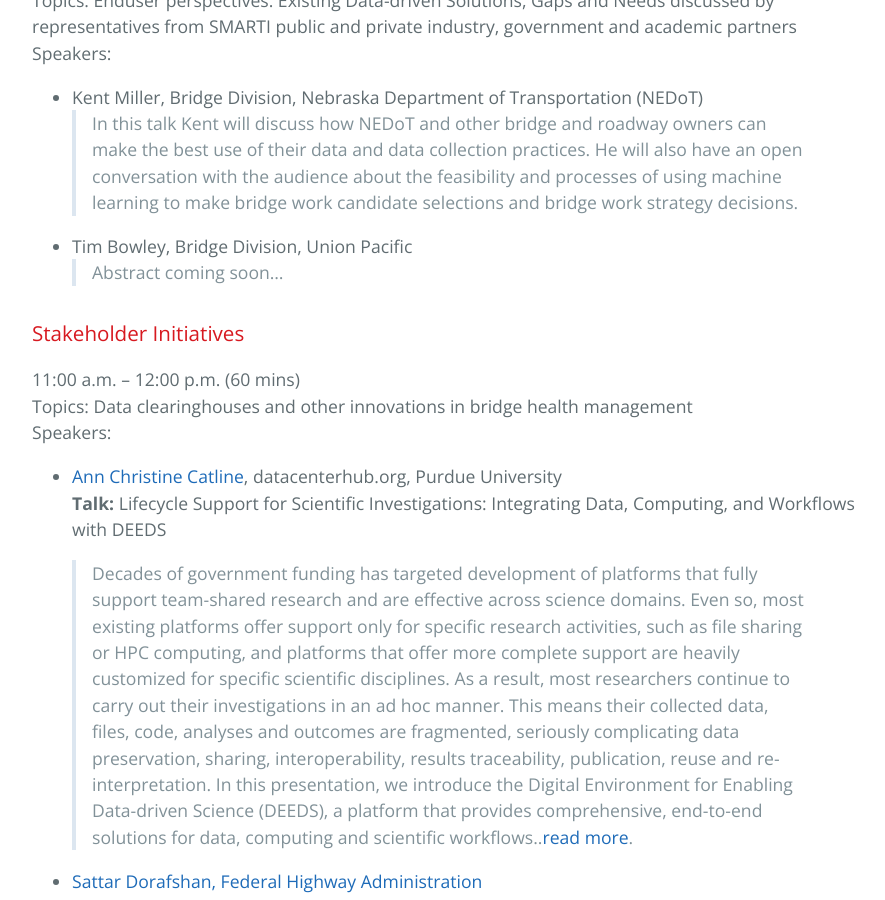
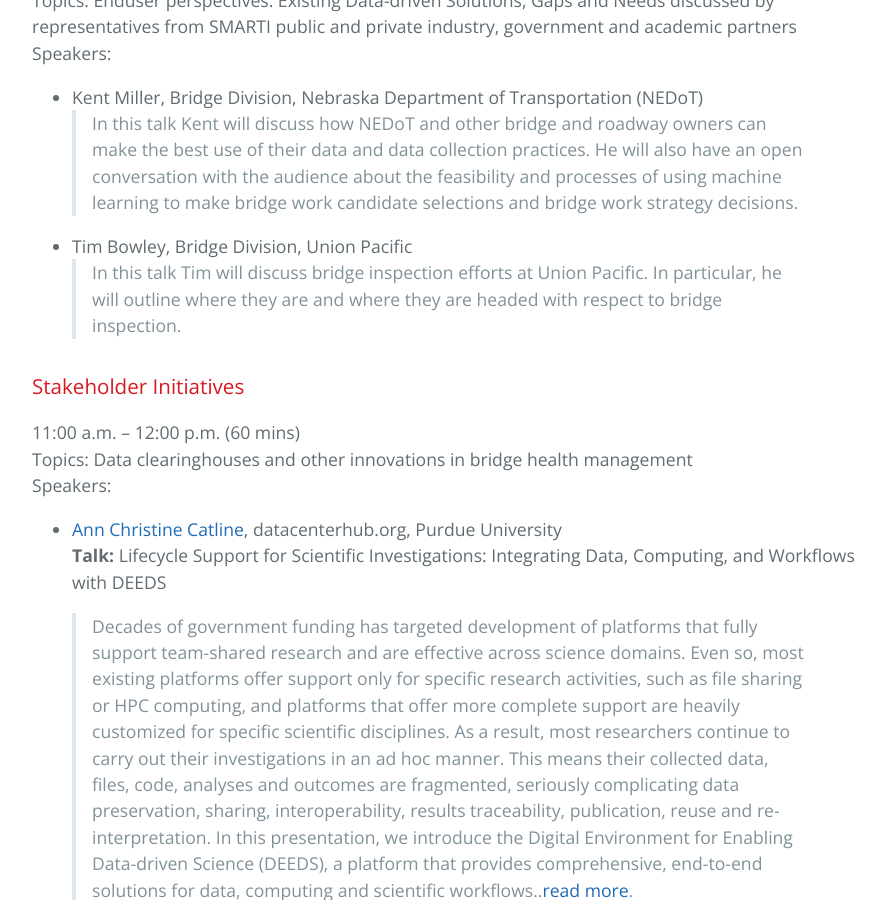
Before and after one commit to BridgingBigData/BridgingBigData.github.io, a Jekyll site: the page built from pages/bbd2019agenda.md, in a window 1280 px wide and 900 px high, scrolled down 1730 px. Shown: the whole window, without its empty margins (192-1077 px from the left). Built offline with Jekyll 4.4.1, drawn with Linux system fonts in a browser that asks for light colours.

Commit message:
Update bbd2019agenda.md

```diff
--- a/pages/bbd2019agenda.md
+++ b/pages/bbd2019agenda.md
@@ -41,7 +41,7 @@
 - Kent Miller, Bridge Division, Nebraska Department of Transportation (NEDoT)
 > In this talk Kent will discuss how NEDoT and other bridge and roadway owners can make the best use of their data and data collection practices. He will also have an open conversation with the audience about the feasibility and processes of using machine learning to make bridge work candidate selections and bridge work strategy decisions.
 - Tim Bowley, Bridge Division, Union Pacific
-> Abstract coming soon...
+> In this talk Tim will discuss bridge inspection efforts at Union Pacific. In particular, he will outline where they are and where they are headed with respect to bridge inspection.
 
 ### Stakeholder Initiatives
 11:00 a.m. – 12:00 p.m. (60 mins)
```
